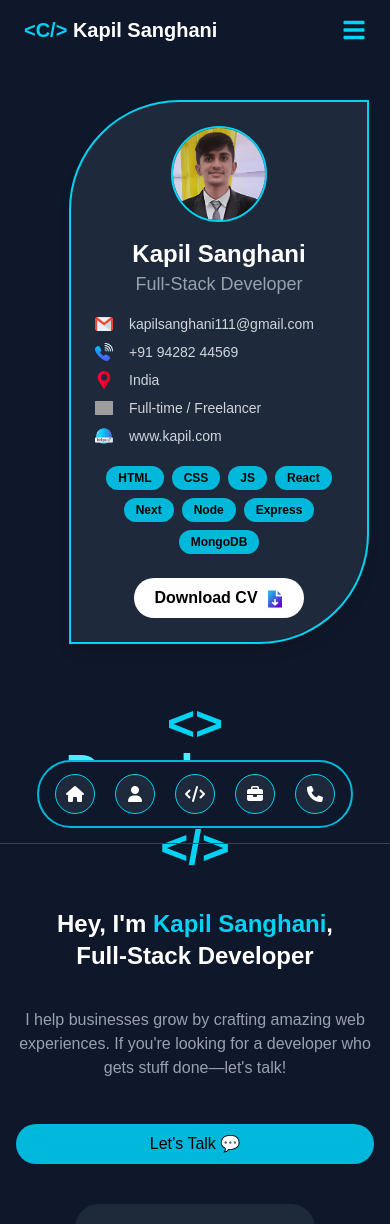
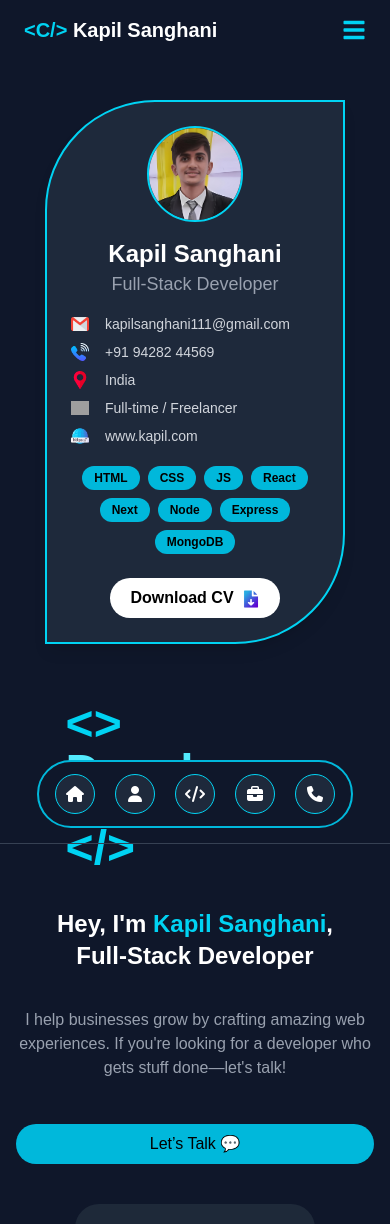
Before and after one commit to kapil238/kapilsanghaniPortfolio, a Next.js app: page / in a window 390 px wide. Shown: the top 1224 px of the page. Built offline with nearby package versions, Linux system fonts and the light colour scheme; grey boxes are pictures that could not be loaded.

Commit message:
fix error

```diff
--- a/src/pages/HeroDark.jsx
+++ b/src/pages/HeroDark.jsx
@@ -30,13 +30,13 @@ export default function Home() {
           <Sidebar />
         </div>
         <div className="flex flex-col lg:flex-row gap-10 md:gap-10 gap-y-10 max-w-7xl w-full items-center justify-between mt-10 md:mt-0">
-          <div className="w-full md:w-auto justify-center flex items-center max-w-md md:max-w-md pl-12">
+          <div className="w-full md:w-auto justify-center flex items-center max-w-md md:max-w-md md:pl-12">
             <ProfileCard />
           </div>
           <div data-aos="fade-down" className="flex-1 w-full max-w-md">
             <div className="gap-5 flex flex-col items-center md:items-start text-center md:text-left">
               <h1 className="text-5xl md:text-6xl font-bold text-cyan-300">
-                <p className="text-cyan-400 text-md font-bold mt-4">{`<>`}</p>
+                <p className="text-cyan-400 text-md font-bold mt-4 text-left">{`<>`}</p>
                 <div className="min-h-[60px]">
                   <Typewriter
                     words={['Developer']}
@@ -48,7 +48,7 @@ export default function Home() {
                     delaySpeed={1000}
                   />
                 </div>
-                <p className="text-cyan-400 text-md font-bold mt-4">{`</>`}</p>
+                <p className="text-cyan-400 text-md font-bold mt-4 text-left">{`</>`}</p>
               </h1>
 
               <h2 className="mt-4 text-2xl md:text-3xl font-semibold break-words">
```
